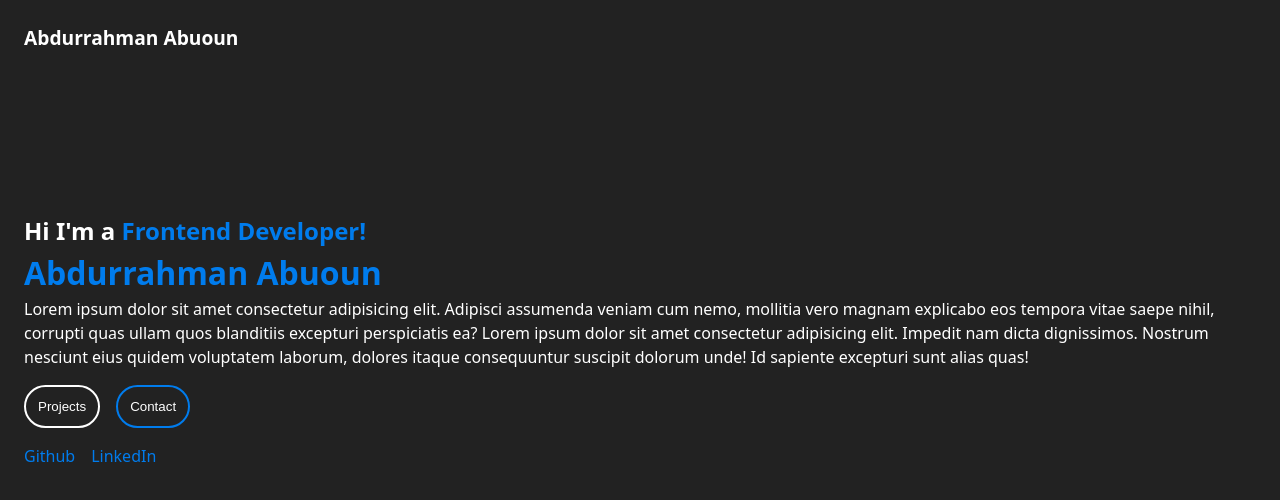
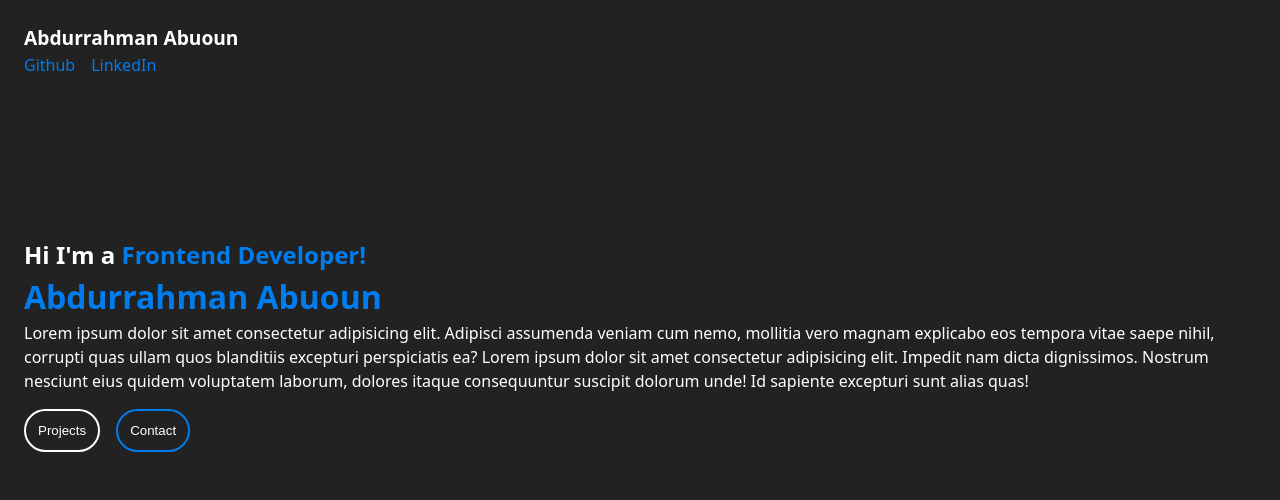
Before and after one commit to abdurman1/myportfolio, a React (Vite) app: page / in a window 1280 px wide. Shown: the top 500 px of the page. Built offline with nearby package versions, Linux system fonts and the light colour scheme.

Commit message:
May 16, 2025, 2:13 PM

```diff
--- a/src/App.jsx
+++ b/src/App.jsx
@@ -8,6 +8,10 @@ function App() {
     <>
       <div className='header'>
         <h1>Abdurrahman Abuoun</h1>
+        <ul>
+            <li><a href="#">Github</a></li>
+            <li><a href="#">LinkedIn</a></li>
+        </ul>
       </div>
       <div className='intro'>
         <h2>Hi I'm a <span>Frontend Developer!</span></h2>
@@ -18,10 +22,7 @@ function App() {
           <button className='blue'><a href="#"></a>Contact</button>
         </div>
 
-        <ul>
-            <li><a href="#">Github</a></li>
-            <li><a href="#">LinkedIn</a></li>
-          </ul>
+
       </div>
     </>
   )
```
